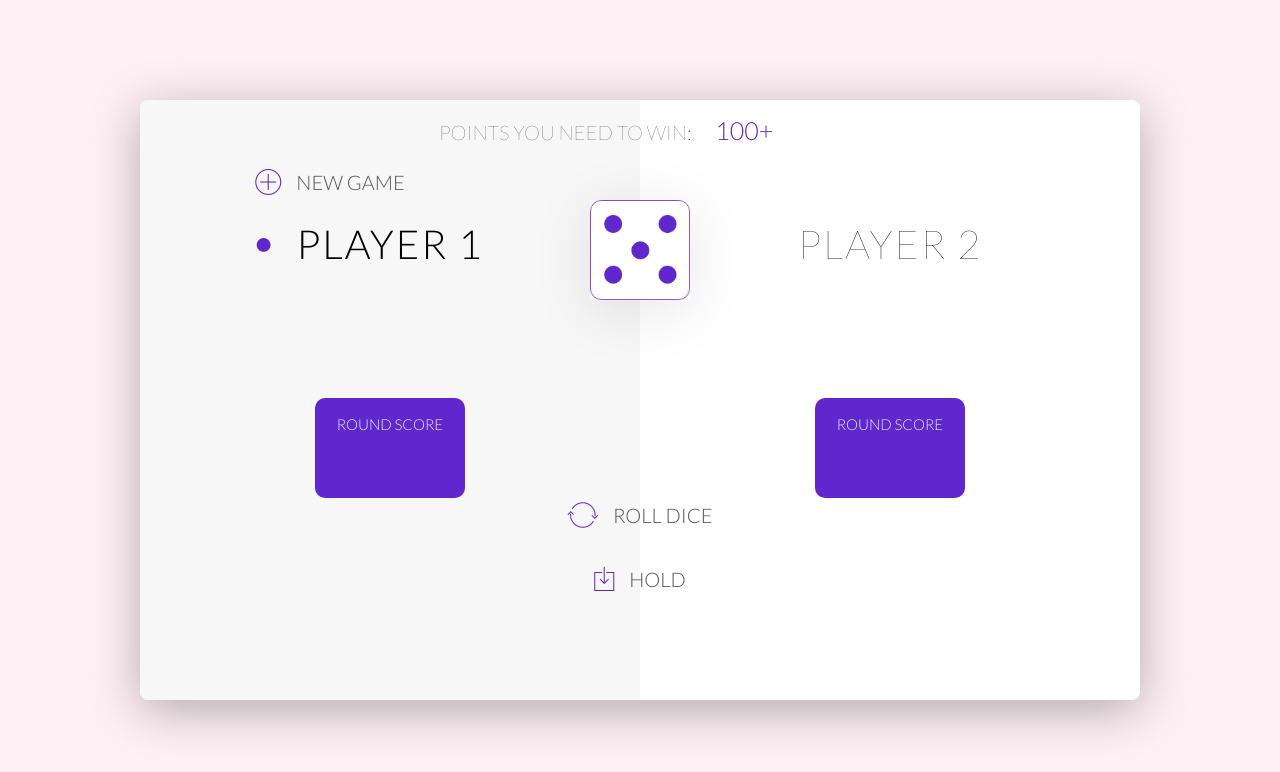
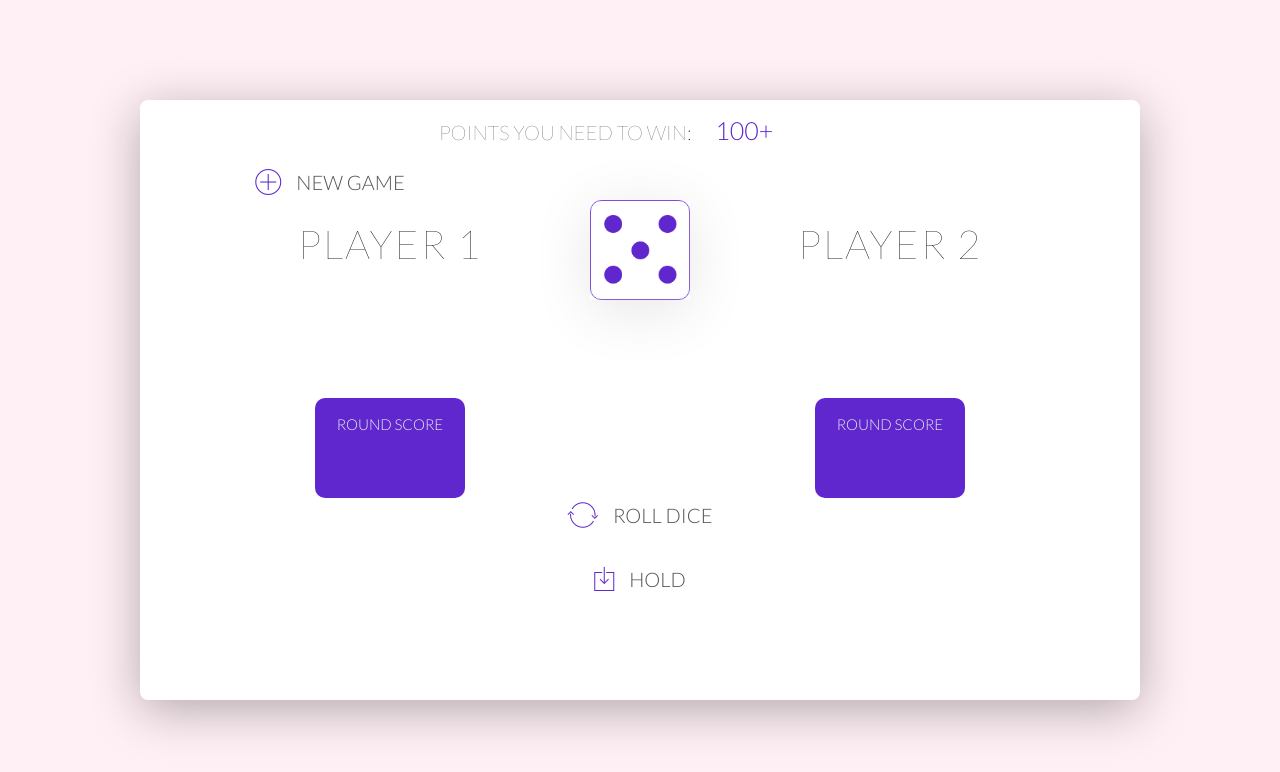
Before and after one commit to Maggie-Mango/pig-dice, a plain HTML site: page index.html in a window 1280 px wide. Drawn offline with nearby package versions, Linux system fonts and the light colour scheme.

Commit message:
delete active panel

```diff
--- a/index.html
+++ b/index.html
@@ -16,7 +16,7 @@
         <div class="wrapper clearfix">
             <h1 class="thresh-display">Points you need to Win:</h1>
             <span class="thresh-score">100+</span>
-            <div class="player-0-panel active">
+            <div class="player-0-panel">
                 <div class="player-name" id="name-0">Player 1</div>
                 <div class="player-score" id="score-0">
                   <p><span id="p1-total"></span></p>
```
